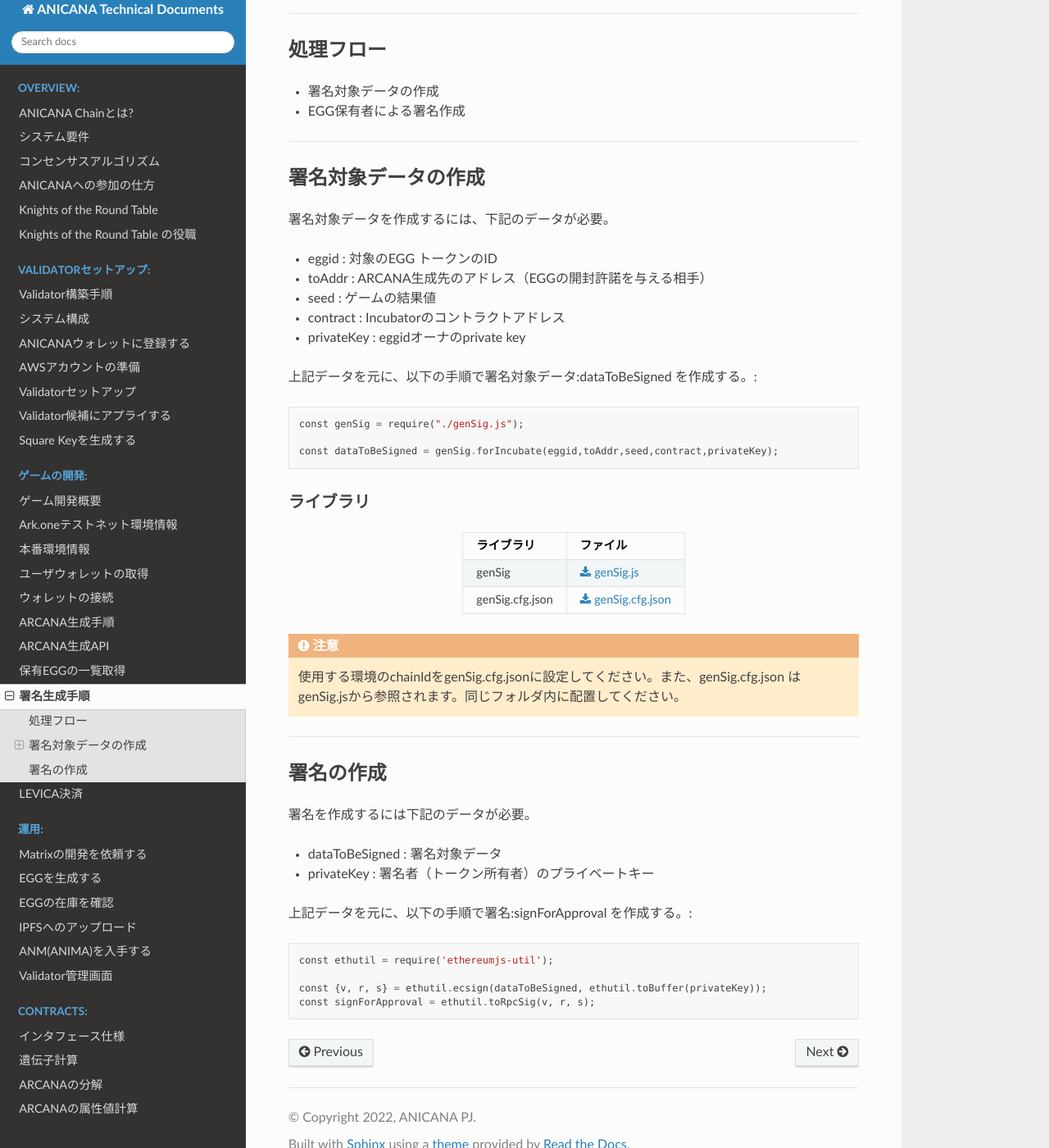
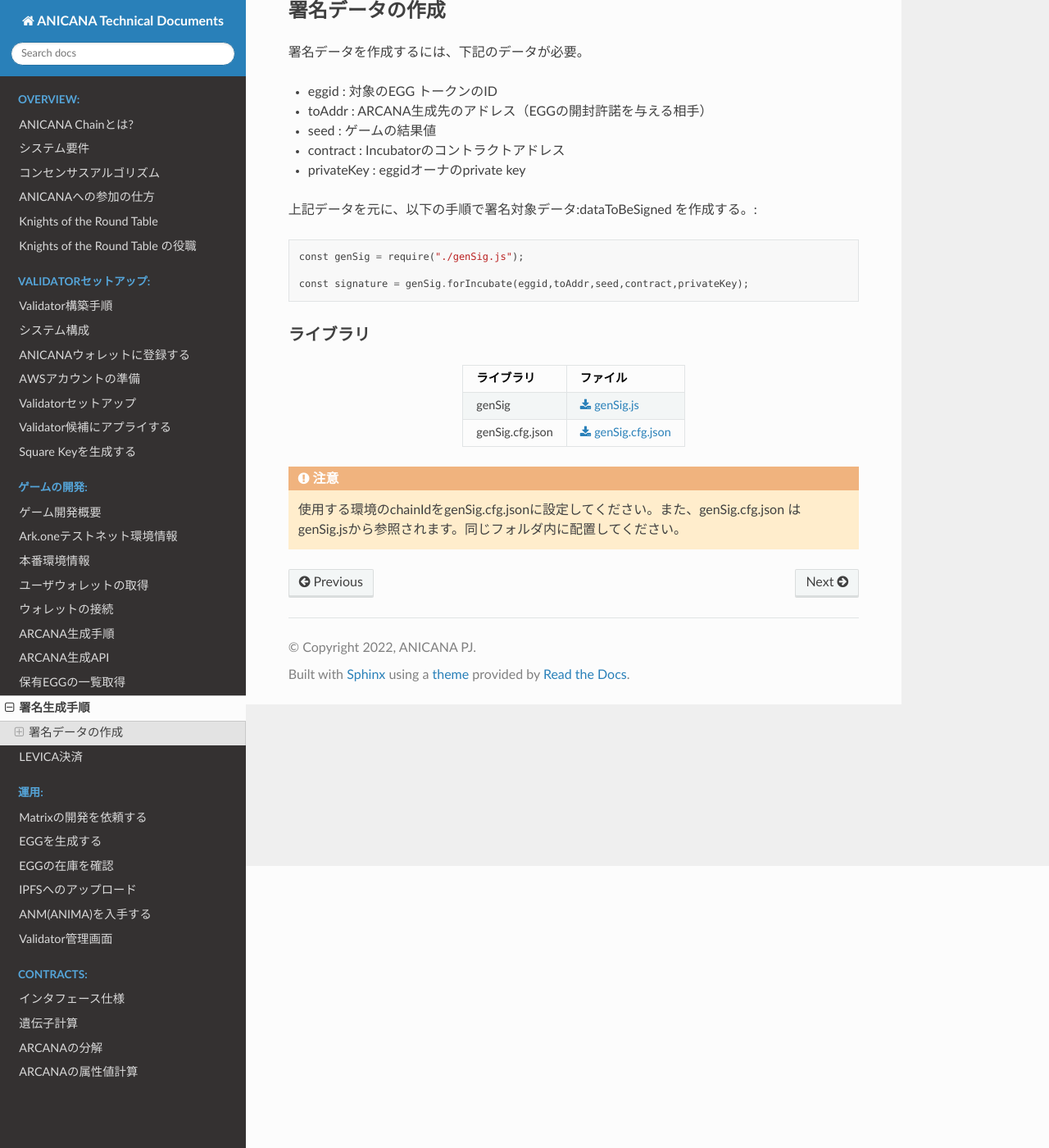
Before and after one commit to Orange-Code-Project/anicana-docs, a Sphinx documentation site: the page built from source/game-development/generate-signature.rst, in a window 1280 px wide and 1400 px high, scrolled down 344 px. Shown: the whole window at 82% size. Built offline with Sphinx 7.4.7 and the Read the Docs theme 2.0.0, drawn with Linux system fonts in a browser that asks for light colours; some of the changed text lies outside the part shown.

```diff
--- a/source/game-development/generate-signature.rst
+++ b/source/game-development/generate-signature.rst
@@ -6,23 +6,12 @@ ARCANAトークンを生成するにあたり、Validator(ゲームシステム
 また、このときゲームの結果値をARCANAトークンに埋め込むため、この値を改竄されずにトークンに書き込む必要がある。
 これを行うために、ゲームサイドで署名を作成し、その署名を使ってユーザがトランザクションを送信するという手順を行う。
 
-この署名付き転送許諾の処理フローの実行手順を解説する。
-
-
 ------------------------------------------------------------------------------------
 
-処理フロー
+署名データの作成
 ===================================
 
-* 署名対象データの作成
-* EGG保有者による署名作成
-
-------------------------------------------------------------------------------------
-
-署名対象データの作成
-===================================
-
-署名対象データを作成するには、下記のデータが必要。
+署名データを作成するには、下記のデータが必要。
 
 * eggid : 対象のEGG トークンのID
 * toAddr : ARCANA生成先のアドレス（EGGの開封許諾を与える相手）
@@ -34,7 +23,7 @@ ARCANAトークンを生成するにあたり、Validator(ゲームシステム
 
     const genSig = require("./genSig.js");
 
-    const dataToBeSigned = genSig.forIncubate(eggid,toAddr,seed,contract,privateKey);
+    const signature = genSig.forIncubate(eggid,toAddr,seed,contract,privateKey);
 
 -------------------------
 ライブラリ
@@ -50,21 +39,3 @@ ARCANAトークンを生成するにあたり、Validator(ゲームシステム
 
 .. caution::
    使用する環境のchainIdをgenSig.cfg.jsonに設定してください。また、genSig.cfg.json は genSig.jsから参照されます。同じフォルダ内に配置してください。
-
-------------------------------------------------------------------------------------------------------------------------------------------------------------------------
-
-署名の作成
-===================================
-
-署名を作成するには下記のデータが必要。
-
-* dataToBeSigned : 署名対象データ
-* privateKey : 署名者（トークン所有者）のプライベートキー
-
-上記データを元に、以下の手順で署名:signForApproval を作成する。::
-
-
-    const ethutil = require('ethereumjs-util');
-
-    const {v, r, s} = ethutil.ecsign(dataToBeSigned, ethutil.toBuffer(privateKey));
-    const signForApproval = ethutil.toRpcSig(v, r, s);
```
Also changed, not shown: source/game-development/egg-balance.rst (+10 -0 lines).
